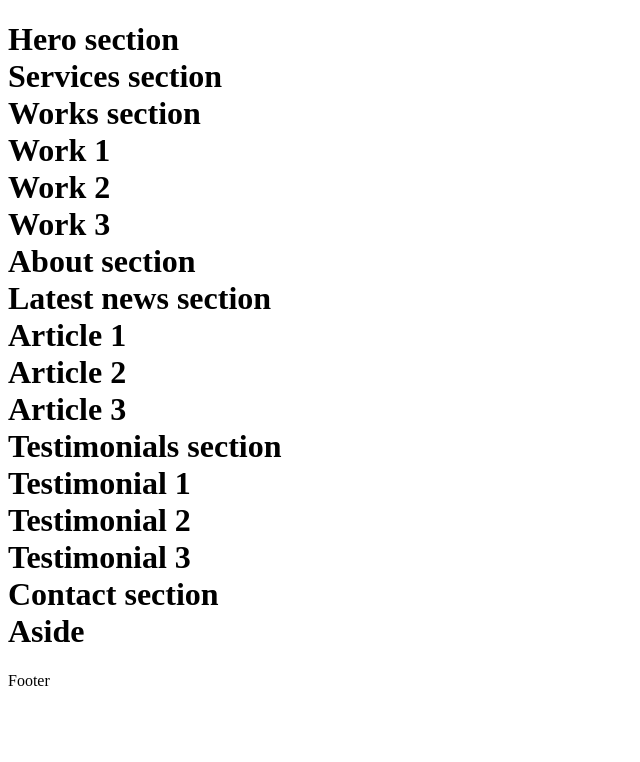
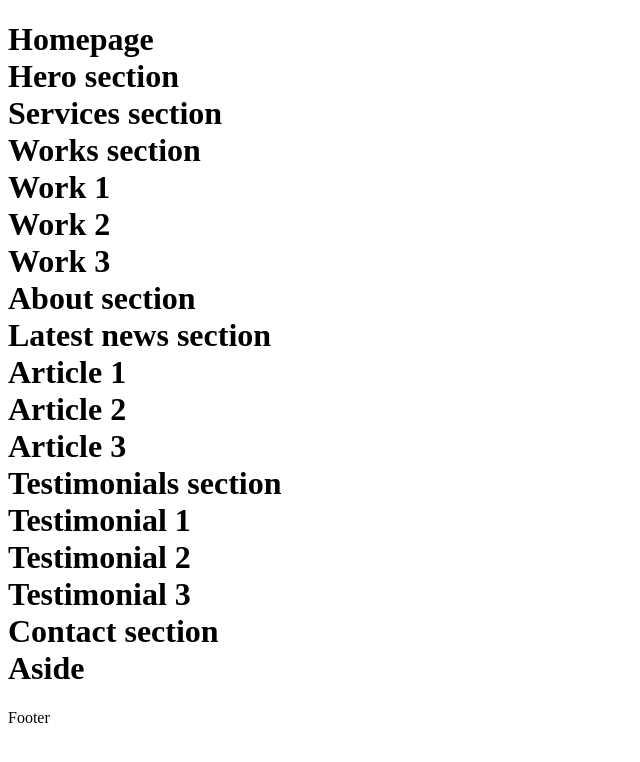
Before and after one commit to DTBissy/atlas-web_front_end, a plain HTML site: page html_advanced/8-index.html in a window 1280 px wide. Shown: the whole page, without its empty margins (0-640 px from the left). Drawn offline with Linux system fonts and the light colour scheme.

Commit message:
Added h1 and put homepage in it

```diff
--- a/html_advanced/8-index.html
+++ b/html_advanced/8-index.html
@@ -11,7 +11,7 @@
         <body>
             <header><nav></nav></header>
             <main>
-                <h1>
+                <h1> Homepage
                 <section>Hero section</section>
                 <section>Services section</section>
                 <section>Works section
```
